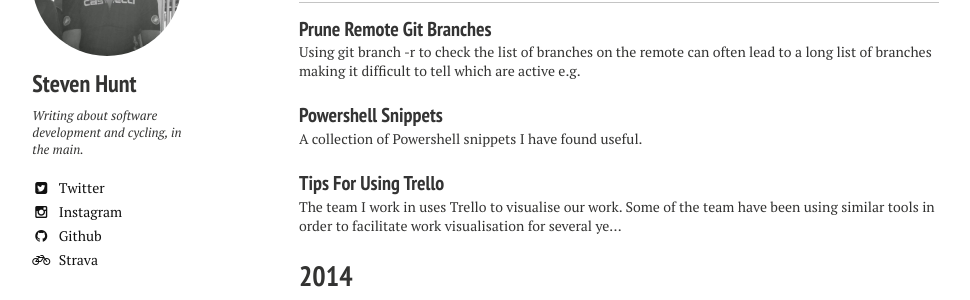
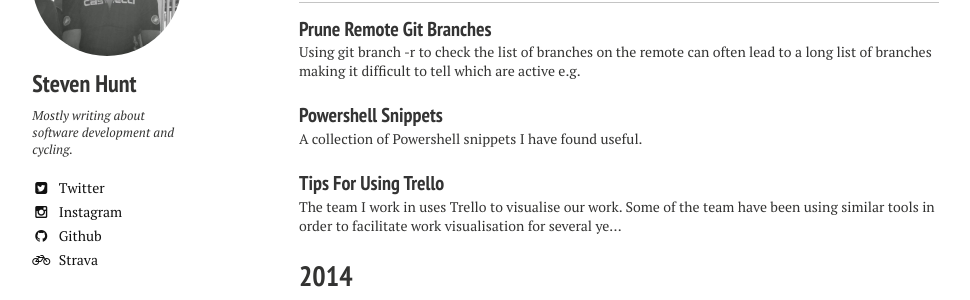
Before and after one commit to st3v3nhunt/st3v3nhunt.github.io, a Jekyll site: the page built from posts/index.md, in a window 1280 px wide. Shown: the part 210-510 px from the top of the page, without its empty margins (21-991 px from the left). Built offline with Jekyll 4.4.1, drawn with Linux system fonts in a browser that asks for light colours; nearby versions of some CDN libraries.

Commit message:
:eyes: Better wording on bio.

```diff
--- a/_config.yml
+++ b/_config.yml
@@ -26,7 +26,7 @@ kramdown:
 owner:
   name: Steven Hunt
   avatar: avatar.jpg
-  bio: "Writing about software development and cycling, in the main."
+  bio: "Mostly writing about software development and cycling."
   email:
   disqus-shortname: st3v3nhunt
   twitter: st3v3nhunt
```
